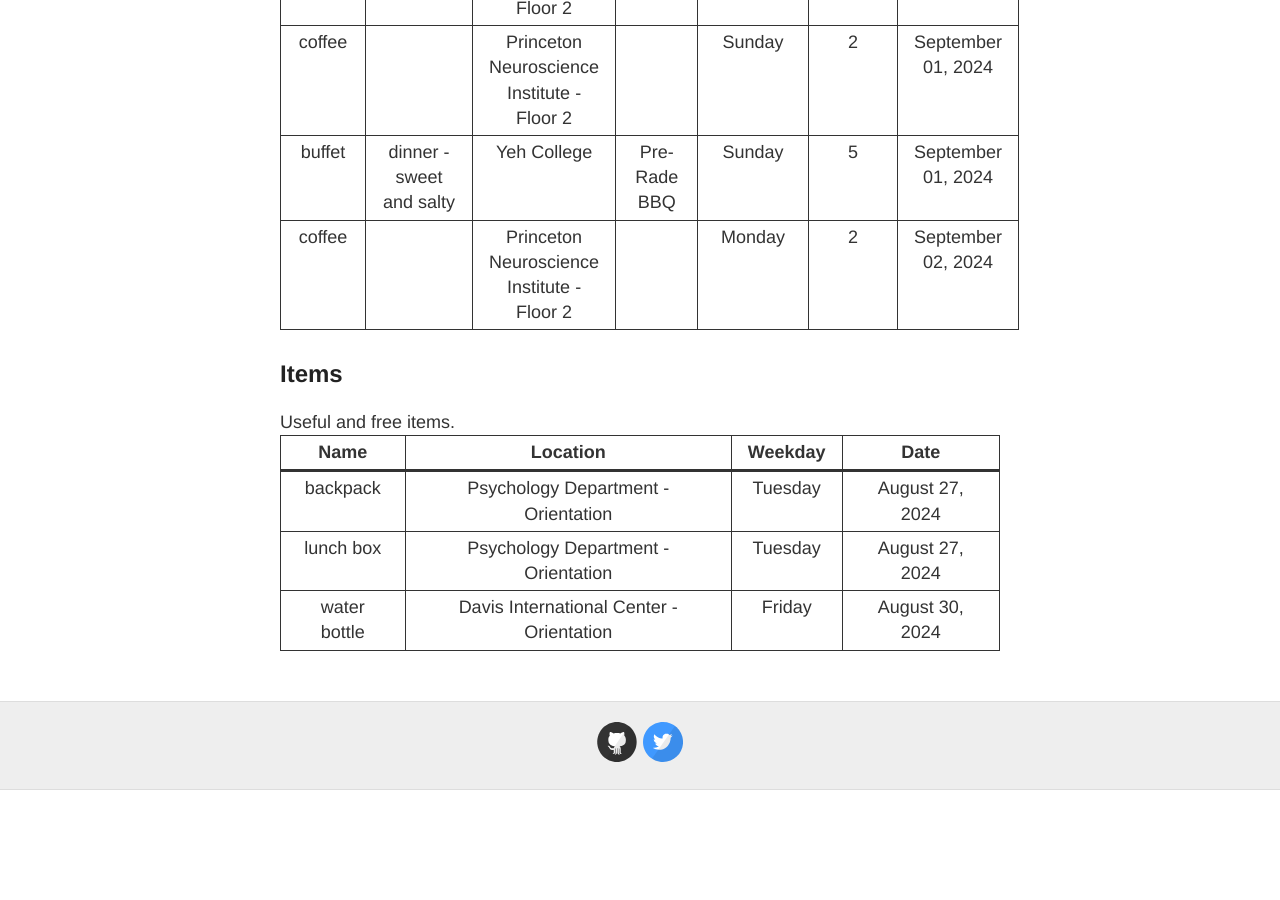
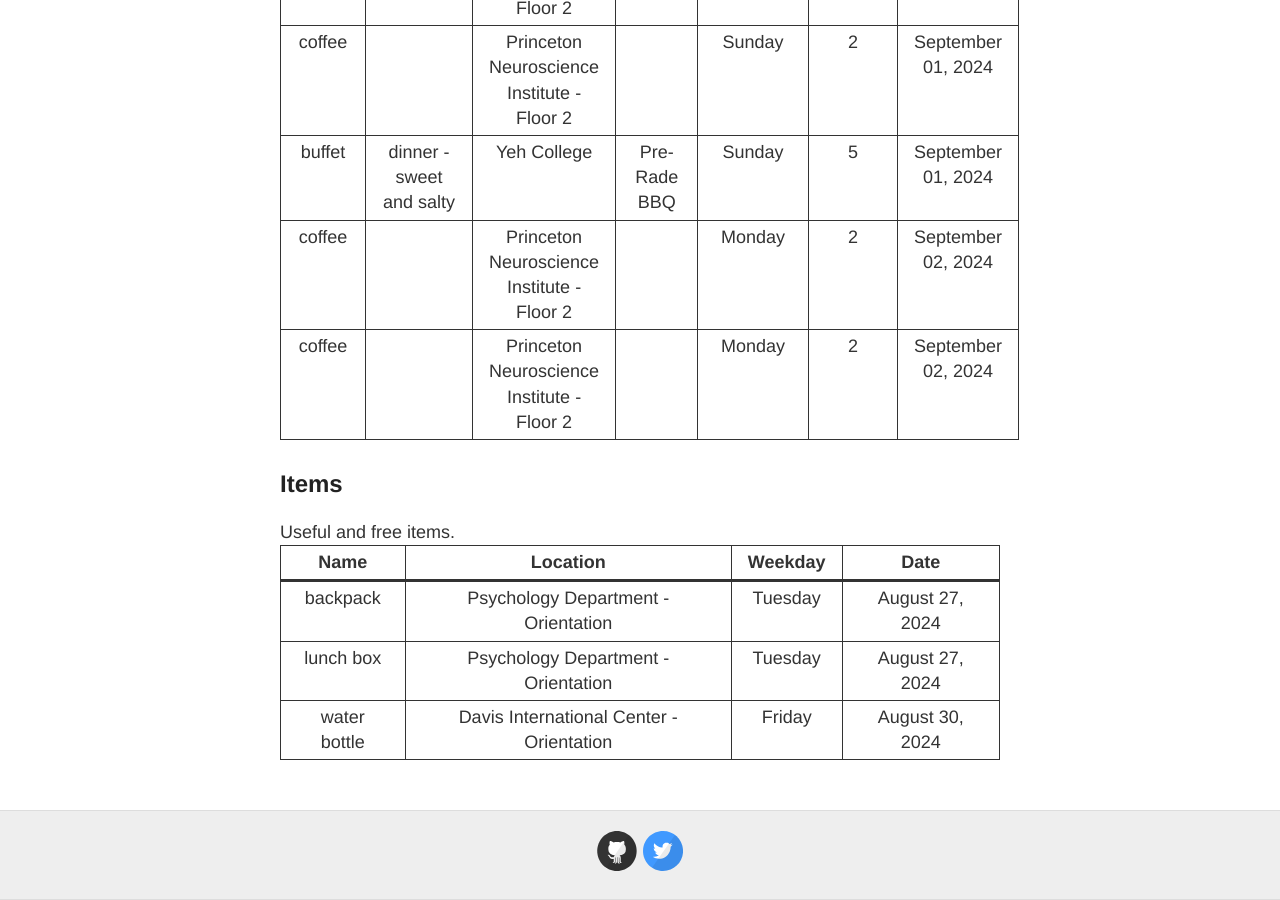
Before and after one commit to younesStrittmatter/princeton-experiment, a Jekyll site: the page built from free.html, in a window 1280 px wide and 900 px high, scrolled down 650 px. Built offline with Jekyll 4.4.1, drawn with Linux system fonts in a browser that asks for light colours; before the commit the page ends 1440 px from its top, so only the background shows below that.

Commit message:
initial commit

```diff
--- a/_data/free-food.yml
+++ b/_data/free-food.yml
@@ -29,3 +29,7 @@
   location: Princeton Neuroscience Institute - Floor 2
   date: 2024-09-02
   rating: 2
+- name: coffee
+  location: Princeton Neuroscience Institute - Floor 2
+  date: 2024-09-02
+  rating: 2
```
